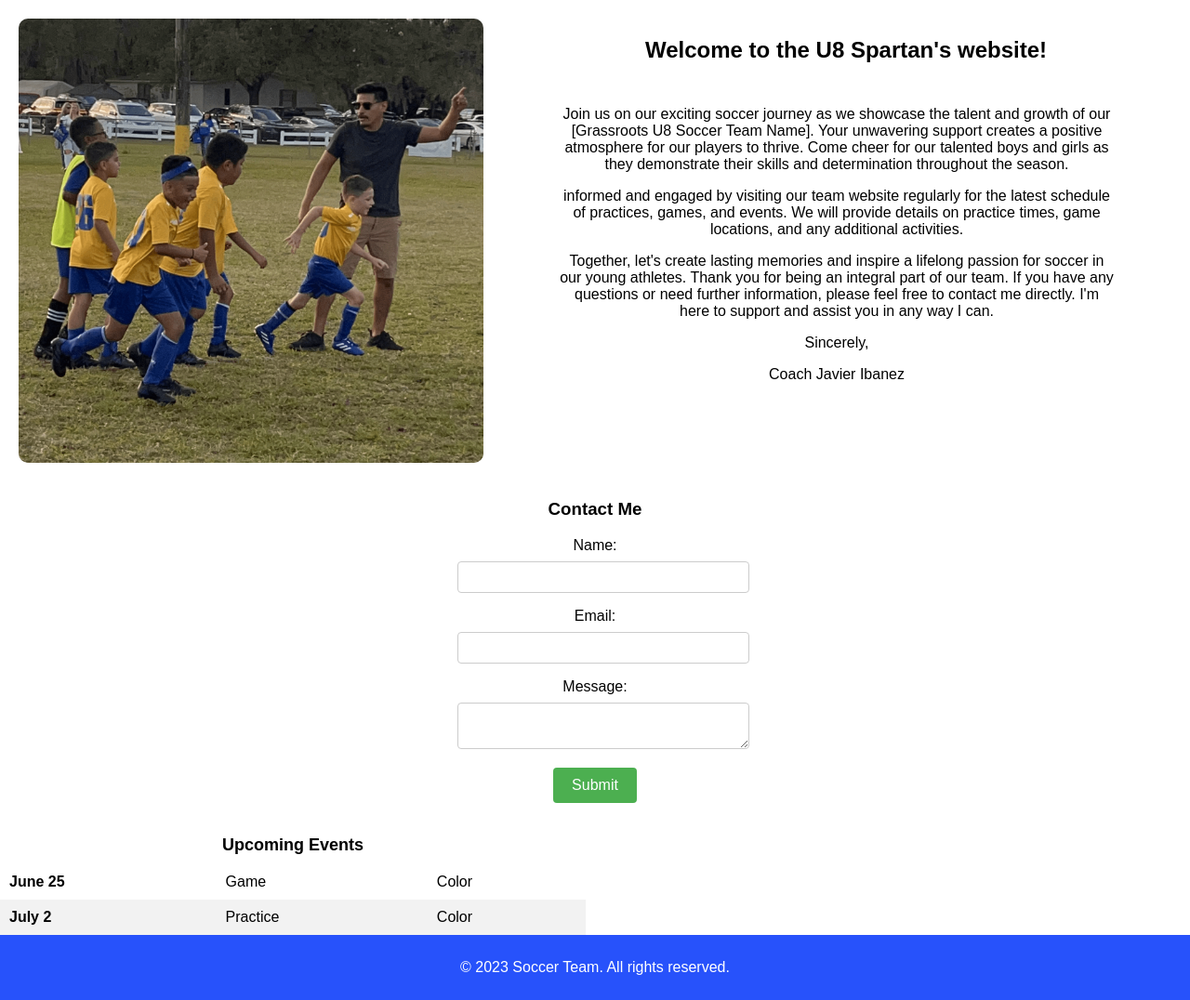
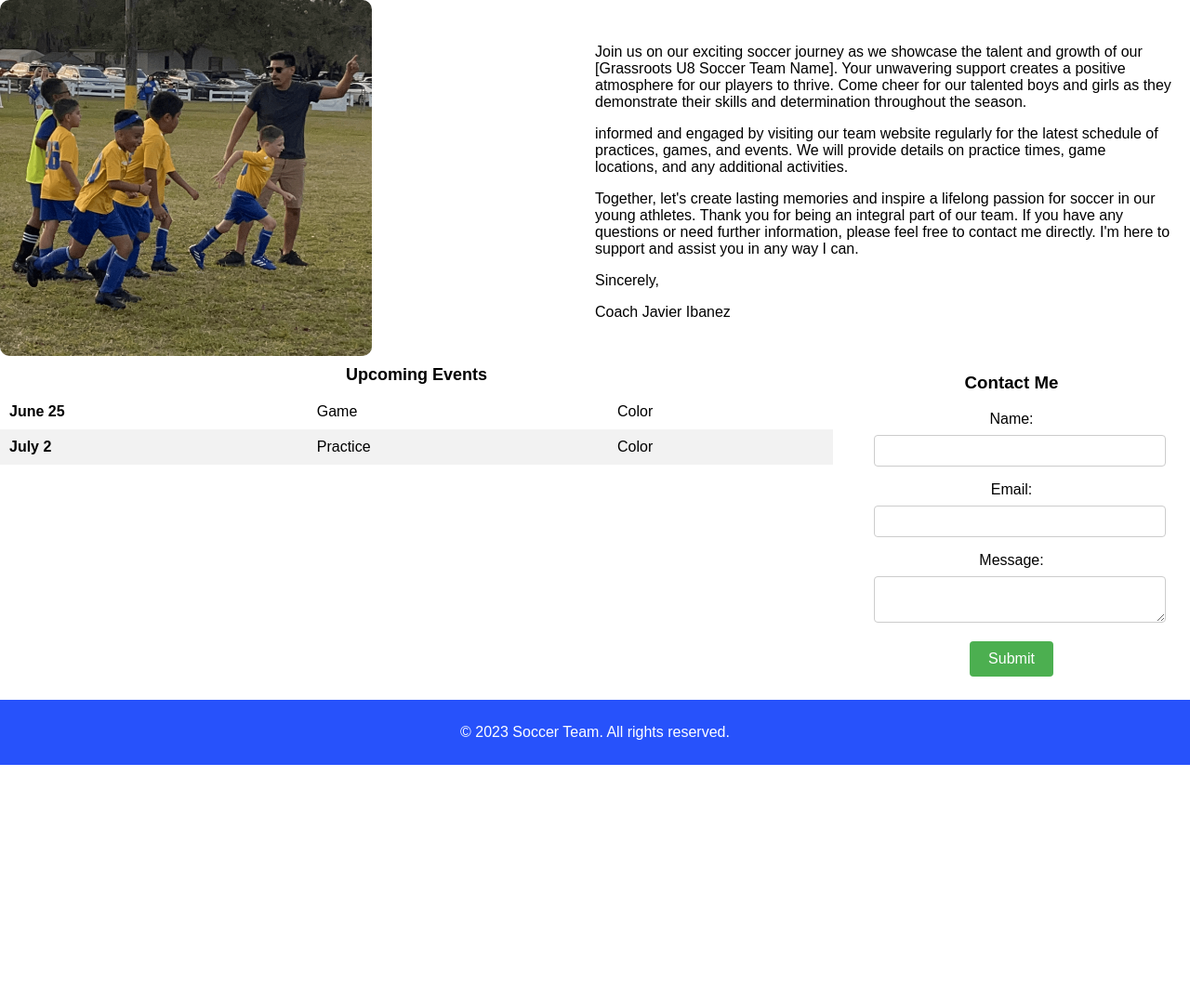
Before and after one commit to Ibanez92/soccer_team, a Flask app: page / in a window 1280 px wide. Shown: the part 181-1257 px from the top of the page at 93% size. After the commit the page ends 1004 px from the top, so only its background shows below. Run offline with Flask 3, Linux system fonts and the light colour scheme.

Commit message:
added css and restructured html for better UI

```diff
--- a/static/styles.css
+++ b/static/styles.css
@@ -38,20 +38,61 @@ nav ul li a {
     font-weight: bold
 }
 
-main {
+.main {
     margin: 20px;
-    display: flex;
-    /* flex-direction: column; */
-    /* text-align: center; */
-    align-items: flex-start;
 }
 
 .content {
     display: flex;
+    flex-wrap: wrap;
+}
+
+.team-info {
+    flex: 1;
+    display: flex;
+    align-items: center;
+    margin-right: 20px;
+}
+
+.group-image {
+    width: 400px;
+    border-radius: 10px;
+}
+
+.description {
+    margin-top: 10px;
+}
+
+/* .calendar-contact-container {
+    display: flex;
+    flex-wrap: wrap;
+    margin-top: 20px;
+    gap: 20px;
+} */
+
+.calendar-container {
+    flex-basis: 70%;
+}
+
+.contact-form {
+    flex-basis: 30%;
+}
+
+
+
+
+/* main {
+    display: flex;
+    flex-direction: column;
+    align-items: center;
+} */
+
+/* .content {
+    display: flex;
     flex-direction: column;
     align-items: center;
     text-align: center;
-}
+} */
 
 .contact-form {
     display: flex;
@@ -68,11 +109,11 @@ main {
     margin: 0 auto;
   }
 
-.description {
-    margin-top: 10px; /* Adjust the desired margin */
+/* .description {
+    margin-top: 10px; Adjust the desired margin
     margin-right: 60px;
     margin-left: 40px;
-}
+} */
 
 /* Label styling */
 label {
@@ -110,12 +151,12 @@ button[type="submit"]:focus {
     outline: none;
   }
 
-.group-image {
+/* .group-image {
     margin-right: 40 px;
-    margin-right: 40px; /* Adjust the desired margin */
-    width: 500px; /* Adjust the desired width */
+    margin-right: 40px; Adjust the desired margin
+    width: 500px; Adjust the desired width
     border-radius: 10px;
-}
+} */
 
 footer {
     background-color: #2752fb;
@@ -124,10 +165,13 @@ footer {
     text-align: center;
 }
 
-.calendar-container {
+/* .calendar-container {
     display: flex;
-    gap: 20px;
-  }
+    flex-direction: column;
+    align-items: center;
+    margin-top: 20px;
+
+  } */
 
   .calendar {
     border-collapse: collapse;
@@ -153,14 +197,26 @@ footer {
     font-weight: bold;
   }
 
-  .contact-form {
+  /* .contact-form {
     width: 100%;
-    /* Add your desired styling for the contact form */
-  }
+    margin-top: 20px;
+  } */
+
+  @media screen and (max-width: 768px) {
+    .calendar-contact-container {
+        flex-direction: column;
+    }
+
+    .calendar-container,
+    .contact-form {
+        flex-basis: 100%;
+    }
+}
 
   @media screen and (max-width: 480px) {
     .calendar-container {
       flex-direction: column;
+      align-items: center; /* Center items vertically */
     }
   }
 
--- a/templates/index.html
+++ b/templates/index.html
@@ -20,12 +20,13 @@
             </ul>
         </nav>
         <main>
+            <div class="content">
+                <div class="team-info">
                     <img class="group-image" src="{{ url_for('static', filename='images/spartan_teamv3.png') }}" alt="Group Image">
-            <div class="content">
-                <div class="title">
-                    <h2>Welcome to the U8 Spartan's website!</h2>
                 </div>
-                <div class="description">
+                <div class="team-info">
+                    <div
+                        class="description"><!-- Description content -->
                         <p>Join us on our exciting soccer journey as we showcase the talent and growth of our [Grassroots U8 Soccer Team Name]. Your unwavering support creates a positive atmosphere for our players to thrive. Come cheer for our talented boys and girls as they demonstrate their skills and determination throughout the season.</p>
 
                         <p>informed and engaged by visiting our team website regularly for the latest schedule of practices, games, and events. We will provide details on practice times, game locations, and any additional activities.</p>
@@ -34,32 +35,14 @@
 
                         <p>Sincerely,</p>
                         <p>Coach Javier Ibanez</p>
-
-
+                    </div>
                 </div>
             </div>
 
-
-        </main>
-
-        <div class="contact-form">
-            <h3>Contact Me</h3>
-            <form class='form-element' method="POST" action="{{ url_for('submit_contact_form') }}">
-                <label for="name">Name:</label>
-                <input type="text" id="name" name="name" required>
-
-                <label for="email">Email:</label>
-                <input type="email" id="email" name="email" required>
-
-                <label for="message">Message:</label>
-                <textarea id="message" name="message" required></textarea>
-
-                <button type="submit">Submit</button>
-            </form>
-        </div>
-
+            <div class="content">
                 <div class="calendar-container">
-            <table class="calendar">
+                    <table
+                        class="calendar"><!-- Calendar table content -->
                         <caption>Upcoming Events</caption>
                             <tbody>
                                 <tr>
@@ -75,25 +58,28 @@
                                 <!-- Add more rows for each event -->
                             </tbody>
                     </table>
-            <form class="contact-form">
-              <!-- Your contact form code goes here -->
+                </div>
+
+                <div class="contact-form">
+                    <h3>Contact Me</h3>
+                    <form
+                        class="form-element" method="POST" action="{{ url_for('submit_contact_form') }}"><!-- Contact form content -->
+                        <label for="name">Name:</label>
+                            <input type="text" id="name" name="name" required>
+
+                            <label for="email">Email:</label>
+                            <input type="email" id="email" name="email" required>
+
+                            <label for="message">Message:</label>
+                            <textarea id="message" name="message" required></textarea>
+
+                            <button type="submit">Submit</button>
                     </form>
                 </div>
-
+            </div>
+        </main>
         <footer>
             <p>&copy; 2023 Soccer Team. All rights reserved.</p>
         </footer>
     </body>
 </html>
-
-
-<!DOCTYPE html>
-<html>
-    <head>
-        <meta charset="UTF-8">
-        <meta http-equiv="X-UA-Compatible" content="IE=edge">
-        <meta name="viewport" content="width=device-width, initial-scale=1.0">
-        <title>Document</title>
-    </head>
-    <body></body>
-</html>
```
Lines whose indentation alone changed are shown as unchanged.
